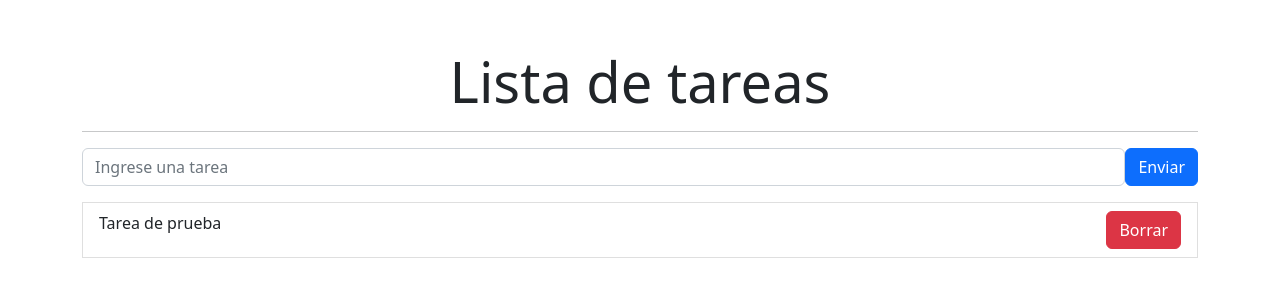
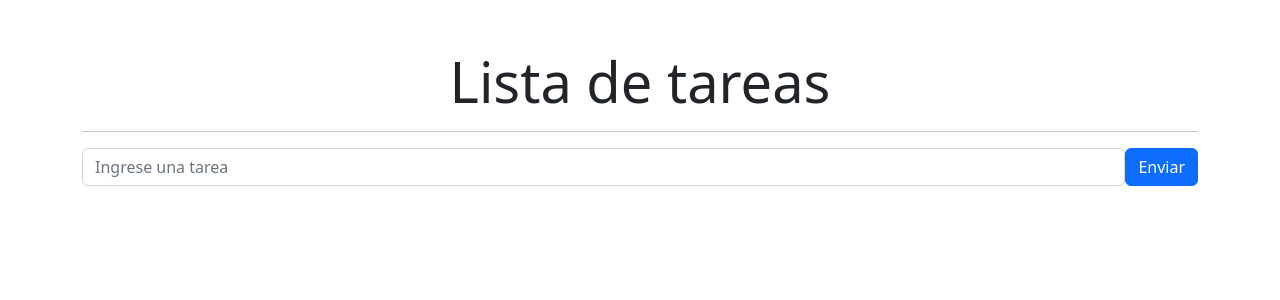
Before and after one commit to analucenahayward/listaTareas, a React (Create React App) app: page / in a window 1280 px wide. Shown: the top 300 px of the page. Built offline with nearby package versions, Linux system fonts and the light colour scheme.

Commit message:
mostramos la tarea en itemTareas

```diff
--- a/src/components/FormularioTarea.jsx
+++ b/src/components/FormularioTarea.jsx
@@ -1,21 +1,36 @@
 import ListaTarea from "./ListaTarea";
 import { Form, Button } from "react-bootstrap"
-
+import { useState } from "react";
 
 const FormularioTarea = () => {
+  //aqui va la mayoria de la logica
+const [tarea, setTarea] = useState('');
+const [arregloTarea, setArregloTarea] = useState([]);
+
+const handleSubmit = (e)=>{
+  e.preventDefault();
+  // arregloTarea.push no podemos usar el push con el state
+  setArregloTarea([...arregloTarea, tarea])
+  //limpiar el input
+  setTarea('');
+}
+
     return (
         <div>
-    <Form>
+    <Form onSubmit={handleSubmit}>
       <Form.Group className="mb-3 d-flex" controlId="formBasicEmail">
-        <Form.Control type="text" placeholder="Ingrese una tarea" />
-
+        <Form.Control type="text"
+        placeholder="Ingrese una tarea"
+        onChange={(e)=> setTarea(e.target.value) }
+        value={tarea}
+        />
       <Button variant="primary" type="submit">
         Enviar
       </Button>
       </Form.Group>
     </Form>
 
-            <ListaTarea></ListaTarea>
+            <ListaTarea arregloTarea={arregloTarea}></ListaTarea>
         </div>
     );
 };
--- a/src/components/ItemTareas.jsx
+++ b/src/components/ItemTareas.jsx
@@ -1,10 +1,11 @@
 import { ListGroup,Button} from "react-bootstrap";
 
-const ItemTareas = () => {
+const ItemTareas = ({nombreTarea}) => {
+
     return (
         <div>
         <ListGroup.Item className="d-flex justify-content-between">
-            Tarea de prueba
+            {nombreTarea}
             <Button variant='danger'>Borrar</Button>
             </ListGroup.Item>
         </div>
--- a/src/components/ListaTarea.jsx
+++ b/src/components/ListaTarea.jsx
@@ -1,11 +1,14 @@
 import React from 'react';
-import ItemTareas from './ItemTareas';
+import ItemTarea from './ItemTareas';
 import {ListGroup} from 'react-bootstrap';
 
-const ListaTarea = () => {
+const ListaTarea = ({arregloTarea}) => {
     return (
         <ListGroup>
-        <ItemTareas></ItemTareas>
+          {
+            arregloTarea.map((tarea, posicion)=>  <ItemTarea key={posicion} nombreTarea={tarea}></ItemTarea>)
+          }
+
       </ListGroup>
 
     );
```
